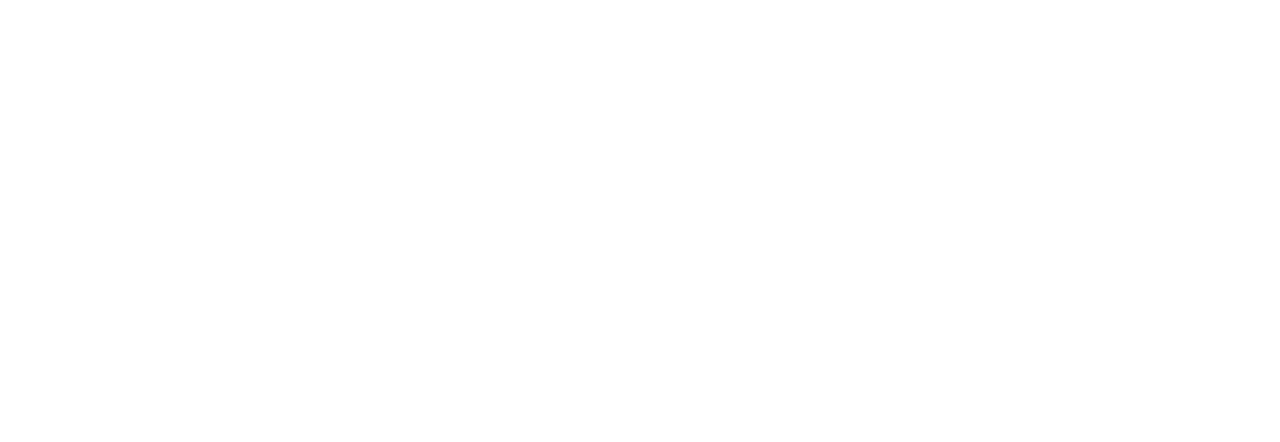
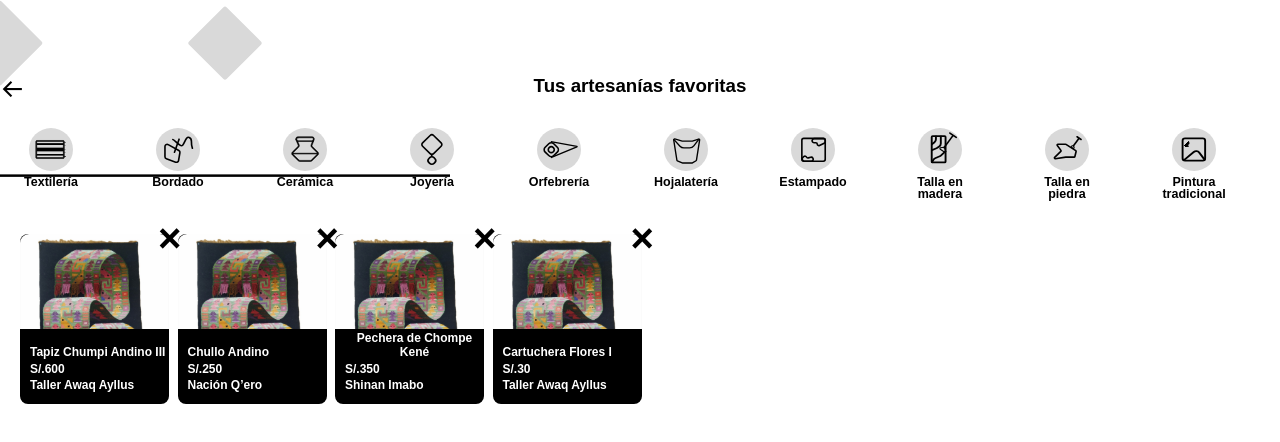
Before and after one commit to DanielEStebanChaconDiaz/expressProject, a React (Vite) app: page /#/favorite in a window 1280 px wide. Before the commit this address had no page. Shown: the top 442 px of the page. Built offline with nearby package versions, Linux system fonts and the light colour scheme; the HTML template or start-up script is replaced by a standard one; a web font is replaced by a local one.

Commit message:
feat: :construction: Construction and style favorite page

```diff
--- a/src/app.jsx
+++ b/src/app.jsx
@@ -8,6 +8,7 @@
 import Exito from './pages/exito_compra'
 import Category from './pages/category'
 import Craft from './pages/craft'
+import Favorite from './pages/favorite'
 
 import { HashRouter, Routes, Route } from "react-router-dom"; // Cambiado a HashRouter
 export default function App() {
@@ -23,6 +24,7 @@
                 <Route path ="/exito_compra" element={<Exito/>}/>
                 <Route path ="/category" element={<Category/>}/>
                 <Route path ="/craft" element={<Craft/>}/>
+                <Route path ="/favorite" element={<Favorite/>}/>
             </Routes>
         </HashRouter>
     )
--- /dev/null
+++ b/src/pages/favorite.jsx
@@ -0,0 +1,78 @@
+import '../styles/favorite.css';
+import React, { useState } from 'react';
+
+export default function Favorite() {
+    const [selectedCategory, setSelectedCategory] = useState(null); // Estado para la categoría seleccionada
+
+    // Estado para los productos favoritos
+    const [favorites, setFavorites] = useState([
+        { id: 1, name: 'Tapiz Chumpi Andino III', price: 'S/.600', artisan: 'Taller Awaq Ayllus', img: '../../public/img/category-ejemplo.svg' },
+        { id: 2, name: 'Chullo Andino', price: 'S/.250', artisan: 'Nación Q’ero', img: '../../public/img/category-ejemplo.svg' },
+        { id: 3, name: 'Pechera de Chompe Kené', price: 'S/.350', artisan: 'Shinan Imabo', img: '../../public/img/category-ejemplo.svg' },
+        { id: 4, name: 'Cartuchera Flores I', price: 'S/.30', artisan: 'Taller Awaq Ayllus', img: '../../public/img/category-ejemplo.svg' }
+    ]);
+
+    // Función para eliminar un producto de favoritos
+    const handleRemoveFavorite = (id) => {
+        // Filtrar productos para quitar el que coincide con el id
+        setFavorites(favorites.filter(favorite => favorite.id !== id));
+    };
+
+    const categories = [
+        { name: 'Textilería', icon: '../../public/img/category1.svg' },
+        { name: 'Bordado', icon: '../../public/img/category6.svg' },
+        { name: 'Cerámica', icon: '../../public/img/category2.svg' },
+        { name: 'Joyería', icon: '../../public/img/category7.svg' },
+        { name: 'Orfebrería', icon: '../../public/img/category3.svg' },
+        { name: 'Hojalatería', icon: '../../public/img/category8.svg' },
+        { name: 'Estampado', icon: '../../public/img/category9.svg' },
+        { name: 'Talla en madera', icon: '../../public/img/category5.svg' },
+        { name: 'Talla en piedra', icon: '../../public/img/category4.svg' },
+        { name: 'Pintura tradicional', icon: '../../public/img/category10.svg' },
+    ];
+
+    return (
+        <div className='favorite-container'>
+            <header className="header-category">
+                <div className="back-button">
+                    <i className="bx bx-arrow-back"></i>
+                    <h3>Tus artesanías favoritas</h3>
+                </div>
+            </header>
+
+            <section className="categories-cate">
+                <div className='category-box-cate'>
+                    {categories.map((category, index) => (
+                        <div
+                            key={index}
+                            className={`category-item-cate ${selectedCategory === category.name ? 'selected' : ''}`} // Clase para categoría seleccionada
+                            onClick={() => setSelectedCategory(category.name)} // Cambiar estado al hacer clic
+                        >
+                            <img src={category.icon} alt={category.name} className="category-icon-cate" />
+                            <span>{category.name}</span>
+                        </div>
+                    ))}
+                </div>
+            </section>
+
+            <div className="products-grid-favorite">
+                {favorites.map((favorite) => (
+                    <div key={favorite.id} className="product-card-favorite">
+                        {/* Botón de cerrar (X) que elimina el producto */}
+                        <button
+                            className="close-button"
+                            onClick={() => handleRemoveFavorite(favorite.id)}
+                        >×</button>
+
+                        <img src={favorite.img} alt={favorite.name} />
+                        <div className="product-info-favorite">
+                            <h5>{favorite.name}</h5>
+                            <h6>{favorite.price}</h6>
+                            <p>{favorite.artisan}</p>
+                        </div>
+                    </div>
+                ))}
+            </div>
+        </div>
+    );
+}
--- a/src/styles/category.css
+++ b/src/styles/category.css
@@ -27,6 +27,15 @@
 
 }
 
+.header-category h3{
+  width: 40%;
+  height: 10px;
+  margin: 0;
+  text-align: center;
+  /* border: 1px solid red ; */
+  line-height: 1;
+}
+
 .back-button{
     /* border: 1px solid green; */
     width:100%;
@@ -34,7 +43,7 @@
     padding-top: 6%;
 }
 .back-button h3{
-    margin-left: 28%;
+    margin-left: 20%;
 }
 
 /* Categories */
--- /dev/null
+++ b/src/styles/favorite.css
@@ -0,0 +1,89 @@
+
+* {
+    margin: 0;
+    padding: 0;
+    box-sizing: border-box;
+}
+
+
+
+.favorite-container{
+
+    width: 100%;
+    height: 100vh;
+    background-image: url('../../public/img/fondo-categoria.svg');
+    background-size: contain;
+    background-repeat: no-repeat;
+}
+
+.close-button {
+    width: 15px;
+    position: absolute;
+    z-index:9999;
+    top: -18px;
+    right: -4px;
+    background-color: transparent;
+    border: none;
+    font-size: 40px;
+    cursor: pointer;
+    color: #000;
+
+
+}
+
+
+.products-grid-favorite {
+    display: grid;
+    grid-template-columns: repeat(auto-fill, minmax(150px, 2fr));
+    margin-left: 20px;
+  }
+
+  .product-card-favorite {
+    position: relative;
+    background-color: black;
+    color: white;
+    border-radius: 8px;
+    text-align: center;
+    width: 149px;
+    height: 170px;
+    margin-bottom: 10px;
+  }
+
+  .product-card-favorite img {
+    left: 0;
+    top: 0;
+
+    /* border: 1px solid red; */
+    position: absolute;
+    width: 149px;
+    border-radius: 9px 9px 0 0;
+  }
+
+  .product-info-favorite h5 {
+    color: white;
+    margin-left: 10px;
+    bottom: 45px;
+    font-size: 12px;
+    position: absolute;
+
+  }
+
+  .product-info-favorite h6 {
+    font-size: 12px;
+    position: absolute;
+    bottom: 23px;
+    color: white;
+    margin: 5px 0;
+    margin-left: 10px;
+
+  }
+
+
+  .product-info-favorite p {
+    position: absolute;
+    bottom: 7px;
+    color: white;
+    margin: 5px 0;
+    font-size: 12px;
+    margin-left: 10px;
+  }
--- a/src/styles/register.css
+++ b/src/styles/register.css
@@ -4,7 +4,7 @@
     padding: 0;
     height: 100%;
     width: 100%;
-    overflow: hidden;
+    overflow-x: hidden;
 }
 
 .background {
```
